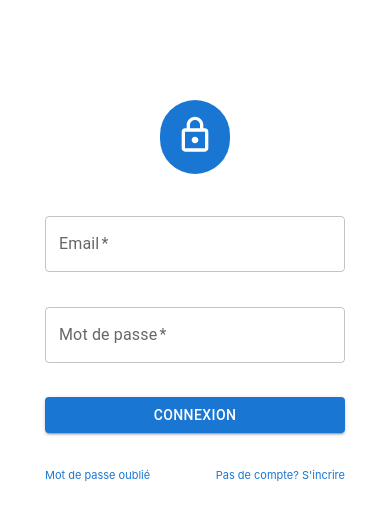
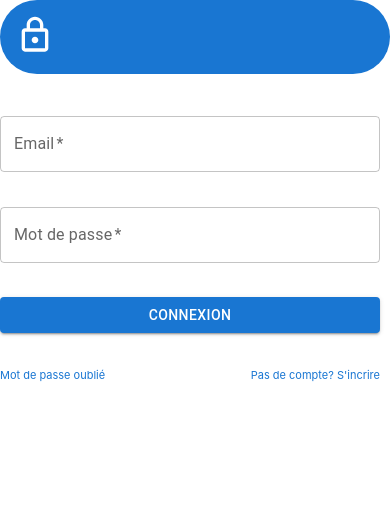
Before and after one commit to BenGex31/weddingguests, a React (Create React App) app: page / in a window 390 px wide. Shown: the top 518 px of the page. Built offline with nearby package versions, Linux system fonts and the light colour scheme.

Commit message:
Update Login.css

```diff
--- a/src/pages/Login.css
+++ b/src/pages/Login.css
@@ -1,10 +1,15 @@
-.container {
+.containerMain {
+  display: flex;
+  justify-content: space-between;
+}
+
+.containerRight {
   flex: 1;
   display: flex;
   flex-direction: column;
   justify-content: center;
   align-items: center;
-  margin-top: 200px;
+  background-color: #f0e5d0;
 }
 
 .containerIcon {
@@ -30,13 +35,93 @@
   font-size: 15px;
 }
 
-@media all and (orientation: portrait) {
-  .container {
-    margin-top: 100px;
+@media all and (max-width: 2560px) {
+  .containerMain {
+    display: flex;
+    justify-content: space-around;
+  }
+  .containerLeft {
+    background: no-repeat url("../assets/weddingCamBen.jpeg") center;
+    width: 1000px;
+    height: 945px;
+  }
+  .containerForm {
+    width: 800px;
+    height: 300px;
+  }
+}
+
+@media all and (max-width: 1440px) {
+  .containerLeft {
+    background: no-repeat url("../assets/weddingCamBen.jpeg") top;
+    width: 720px;
+    height: 1010px;
+  }
+  .containerForm {
+    width: 600px;
+    height: 300px;
+  }
+}
+
+@media all and (max-width: 1024px) {
+  .containerLeft {
+    background: no-repeat url("../assets/weddingCamBen.jpeg") top;
+    width: 512px;
+    height: 859px;
+  }
+  .containerForm {
+    width: 450px;
+    height: 250px;
+  }
+}
+
+@media all and (max-width: 768px) {
+  .containerLeft {
+    background: no-repeat url("../assets/weddingCamBen.jpeg") top;
+    width: 384px;
+    height: 859px;
+  }
+  .containerRight {
+    width: 384px;
+  }
+  .containerForm {
+    width: 350px;
+    height: 250px;
   }
 }
 
 @media all and (max-width: 425px) {
+  .containerLeft {
+    background: none;
+    width: 0;
+  }
+  .containerForm {
+    width: 380px;
+    height: 300px;
+  }
+  .containerLink {
+    font-size: 11px;
+  }
+}
+
+@media all and (max-width: 375px) {
+  .containerLeft {
+    background: none;
+    width: 0;
+  }
+  .containerForm {
+    width: 350px;
+  }
+  .containerLink {
+    font-size: 11px;
+  }
+}
+
+@media all and (max-width: 320px) {
+  .containerLeft {
+    background: none;
+    width: 0;
+  }
   .containerForm {
     width: 300px;
   }
```
